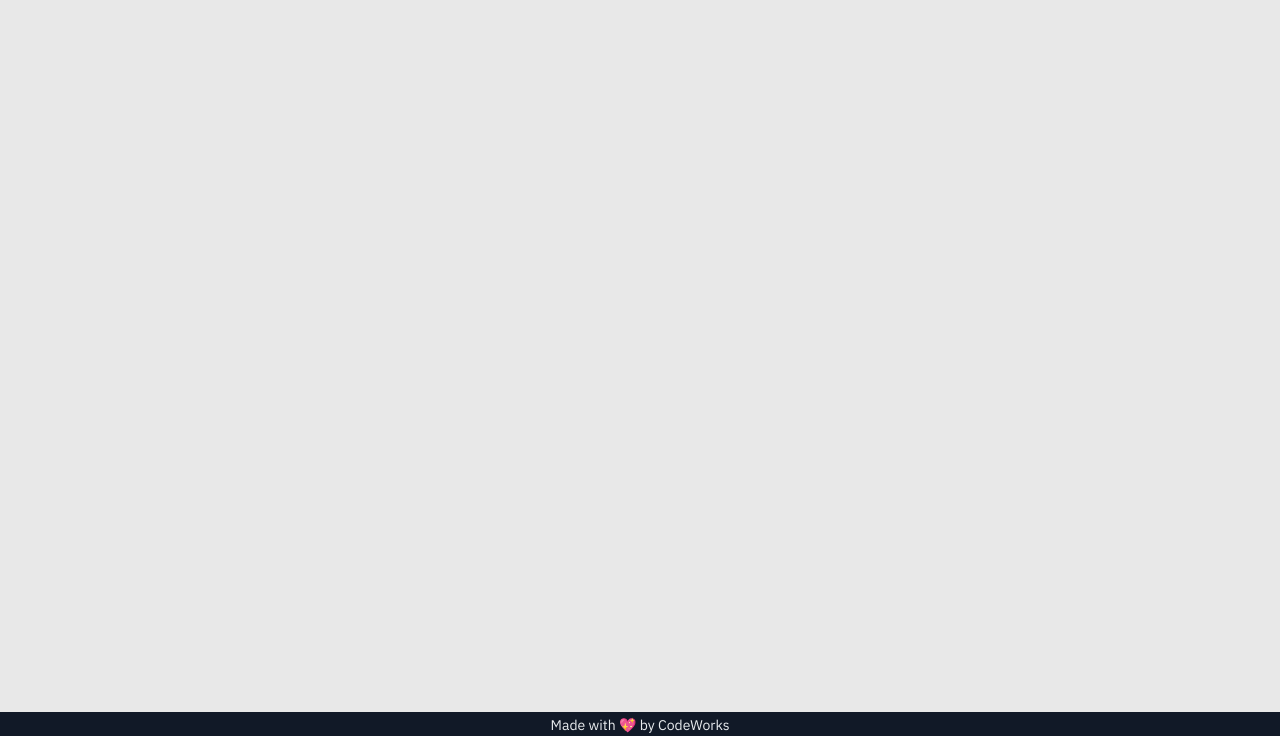
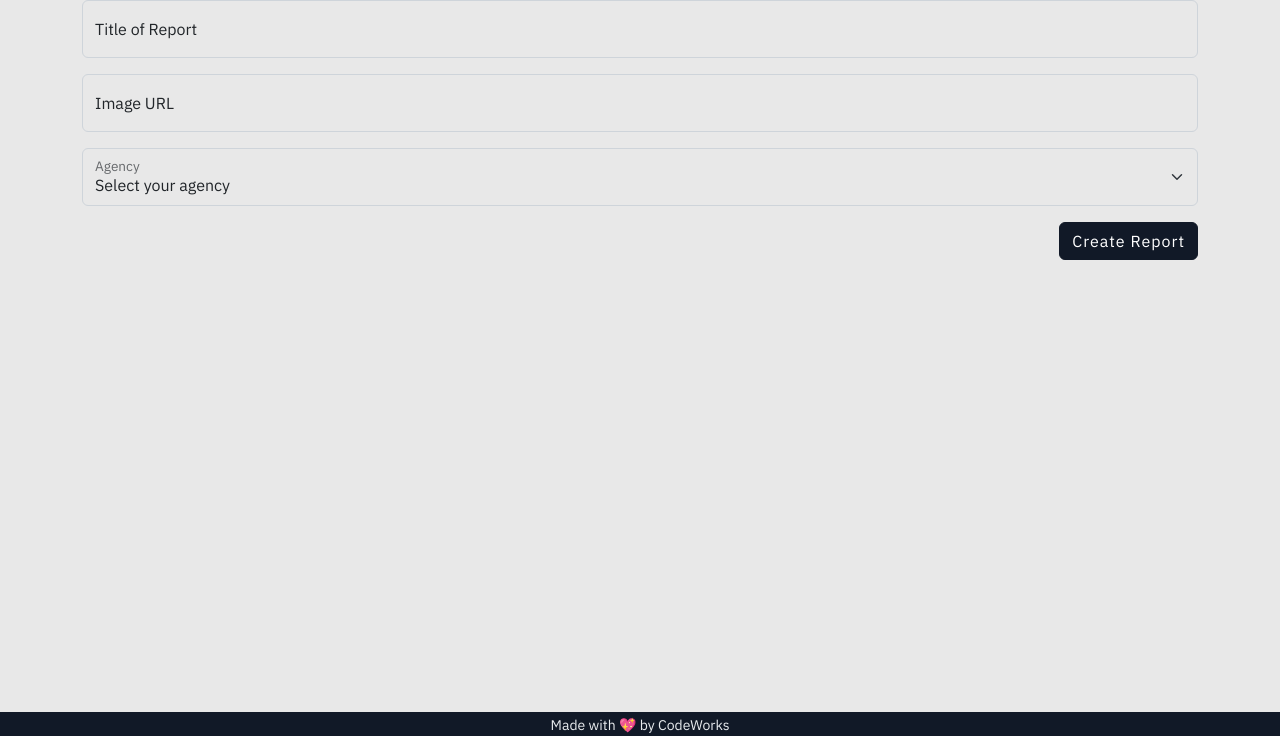
Before and after one commit to CodeWorks-FullStack/winter24_redacted, a website with bundled scripts: page index.html in a window 1280 px wide. Shown: the part 64-800 px from the top of the page. Built offline with nearby package versions, Linux system fonts and the light colour scheme; a script that the page names is missing.

Commit message:
created form, logging to console

```diff
--- a/app/controllers/CaseFilesController.js
+++ b/app/controllers/CaseFilesController.js
@@ -1,5 +1,7 @@
 import { AppState } from "../AppState.js";
 import { caseFilesService } from "../services/CaseFilesService.js";
+import { getFormData } from "../utils/FormHandler.js";
+import { Pop } from "../utils/Pop.js";
 import { setHTML } from "../utils/Writer.js";
 
 function _drawCaseFiles() {
@@ -52,4 +54,22 @@ export class CaseFilesController {
     caseFilesService.updateCaseFile(updatedCaseFileBody)
 
   }
+
+  createReport() {
+    try {
+      event.preventDefault()
+
+      const form = event.target
+
+      console.log(form);
+
+      const caseFileFormData = getFormData(form)
+
+      console.log(caseFileFormData);
+
+    } catch (error) {
+      console.error(error);
+      Pop.error(error)
+    }
+  }
 }
--- a/app/views/HomeView.html
+++ b/app/views/HomeView.html
@@ -1,4 +1,37 @@
 <div class="container">
+
+  <section class="row">
+    <div class="col-12">
+      <form onsubmit="app.CaseFilesController.createReport()">
+
+        <div class="form-floating mb-3">
+          <input type="text" class="form-control" id="title" placeholder="Title of Report" required minlength="2"
+            maxlength="30" name="title">
+          <label for="title">Title of Report</label>
+        </div>
+
+        <div class="form-floating mb-3">
+          <input type="url" class="form-control" id="imgUrl" placeholder="Image URL" maxlength="1000" name="imgUrl">
+          <label for="imgUrl">Image URL</label>
+        </div>
+
+        <div class="form-floating mb-3">
+          <select class="form-select" id="agency" aria-label="Floating label select example" name="agency">
+            <option selected>Select your agency</option>
+            <option value="1">MIB</option>
+            <option value="2">Coast Guard</option>
+            <option value="3">Park Ranger</option>
+          </select>
+          <label for="agency">Agency</label>
+        </div>
+
+        <div class="text-end">
+          <button class="btn btn-dark" type="submit">Create Report</button>
+        </div>
+      </form>
+    </div>
+  </section>
+
   <section class="row">
     <div id="caseFilesList" class="col-12">
       <!-- STUB case file list template -->
```
